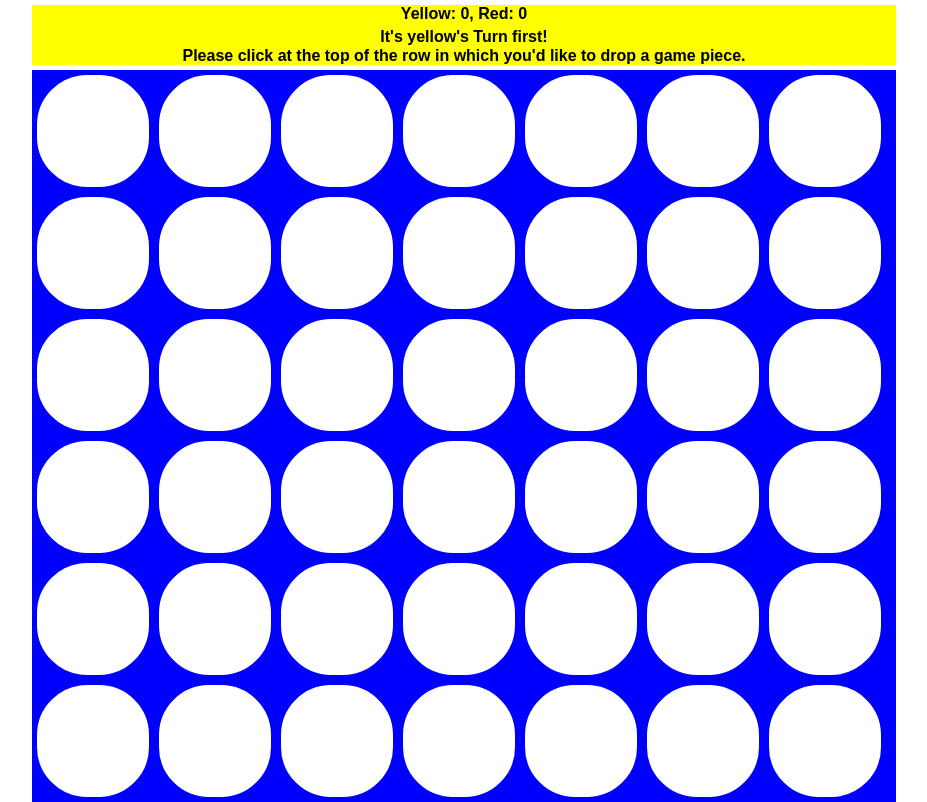
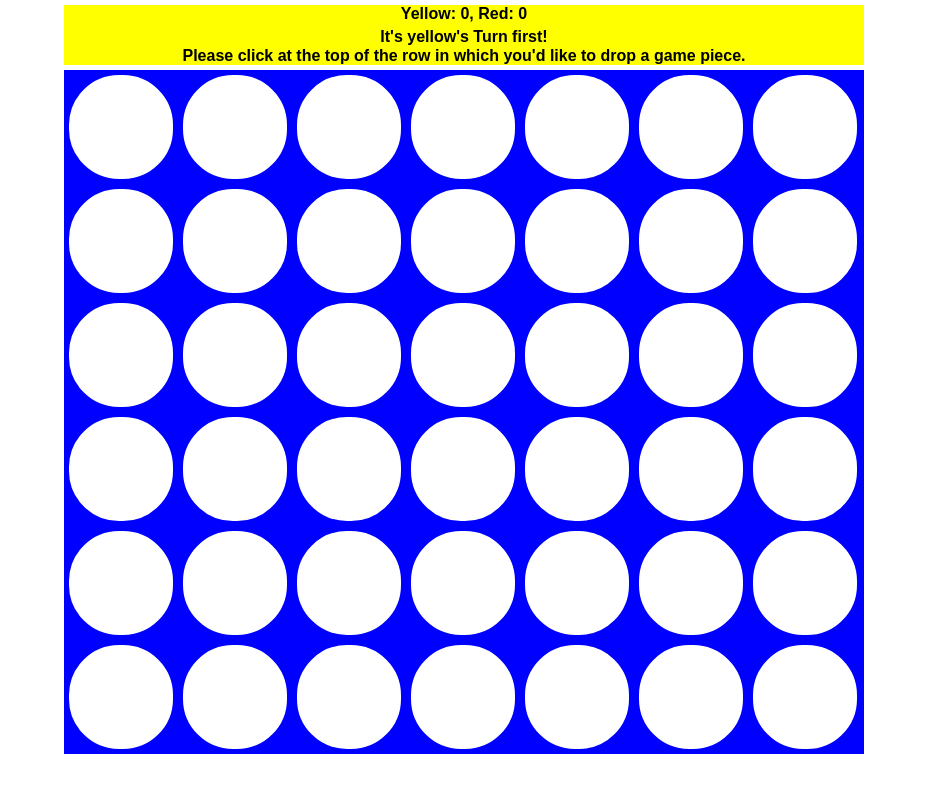
Before and after one commit to modulusx/mrkc4, a plain HTML site: page index.html in a window 1280 px wide. Shown: the whole page, without its empty margins (176-1103 px from the left). Drawn offline with nearby package versions, Linux system fonts and the light colour scheme.

Commit message:
Update index.html
Updated viewport height and width for a better gameboard fit.

```diff
--- a/index.html
+++ b/index.html
@@ -6,12 +6,12 @@
 	<link rel="stylesheet" href="https://cdnjs.cloudflare.com/ajax/libs/normalize/3.0.2/normalize.min.css">
 	<style type="text/css" media="all">
 	#page {
-		width: 100vw;
+		width: 105vw;
 		height: 76vw;
-		max-height: 100vh;
-		max-width: 108vh;
+		max-height: 76vh;
+		max-width: 100vh;
 
-		margin: auto;
+		margin: 0 auto auto auto;
 		position: absolute;
 		top:0;bottom:0;
 		left:0;right:0;
@@ -33,10 +33,10 @@
 	.item {
 		border-radius: 55px;
 		background-color: #FFFFFF;
-		width: 14vw;
-		height: 14vw;
-		max-height: 14vh;
-		max-width: 14vh;
+		width: 13vw;
+		height: 13vw;
+		max-height: 13vh;
+		max-width: 13vh;
 		float: left;
 		border: 5px solid #0000FF;
 	}
@@ -240,7 +240,7 @@
 			colIndex = parseInt(colIndex, 10);
 			$( '#header' ).toggleClass("yellowTurn").toggleClass("redTurn");
 			dropCircle(colIndex);
-			$( '#turn' ).html("It's "+(currentPlayer ? 'Red' : 'Yellow')+"'s turn");
+			$( '#turn' ).html("It's "+(currentPlayer ? 'Red' : 'Yellow')+"'s turn! ");
 		};
 		resetGame();
 	</script>
```
